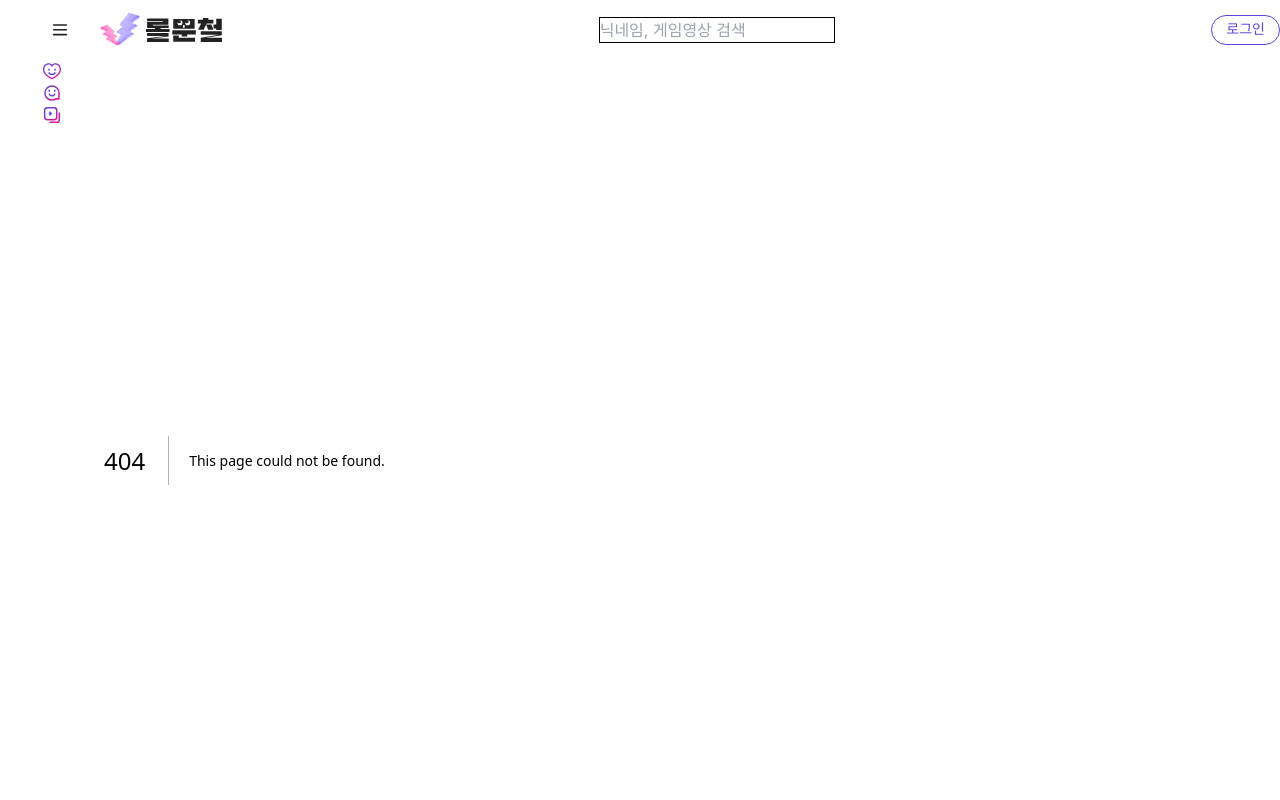
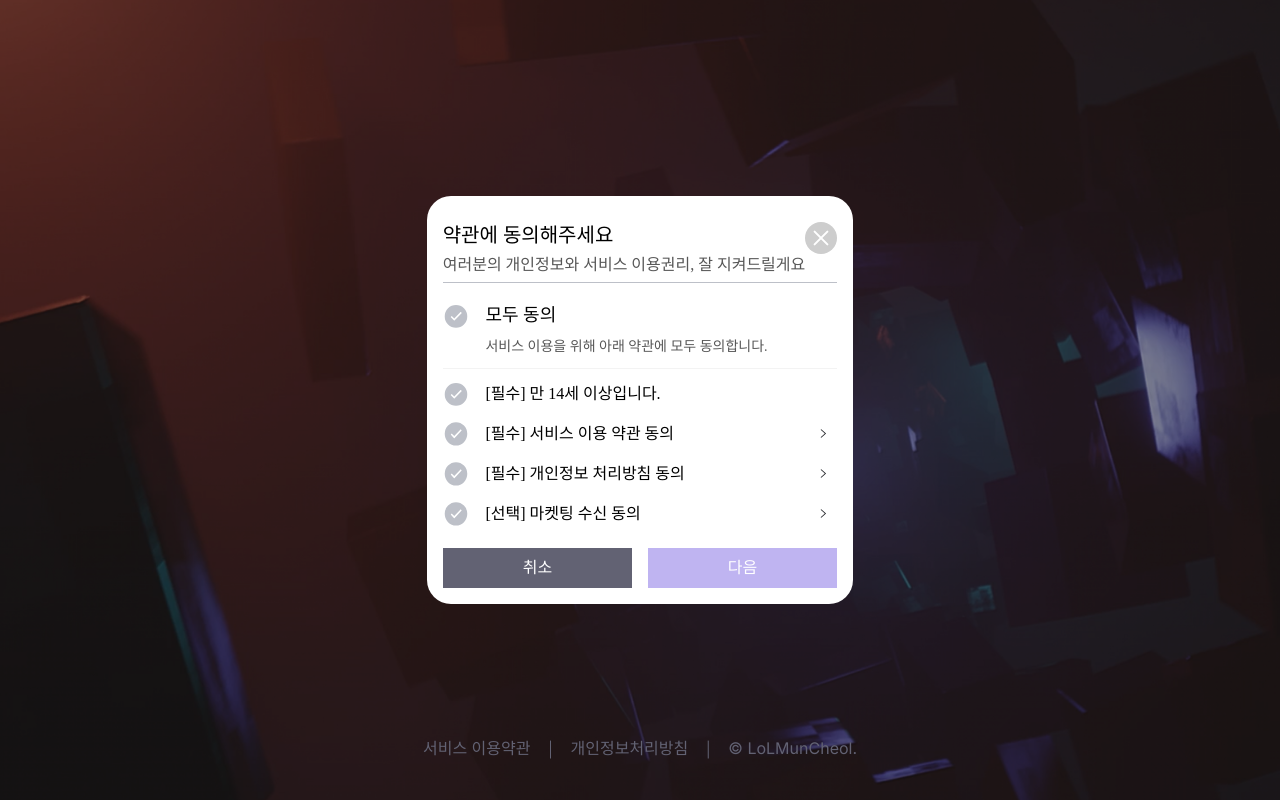
Before and after one commit to gamemuncheol/gamemuncheol-frontend, a Next.js app: page /signup in a window 1280 px wide. Before the commit this address had no page. Shown: the top 800 px of the page. Built offline with nearby package versions, Linux system fonts and the light colour scheme; no server answers; a web font is replaced by a local one.

Commit message:
feat: login, signup 페이지 분리 - 토큰이 있으면 /login에 접근 제한되기 때문에,이후 작업은 signup으로 분리

```diff
--- /dev/null
+++ b/src/app/(route)/signup/page.tsx
@@ -0,0 +1,16 @@
+import Footer from '@/components/@common/footer/Footer';
+import SignupView from '@/components/signup/signupview/SignupView';
+
+export default function Signup() {
+  return (
+    <div className="h-screen w-screen bg-cover bg-login-bg flex flex-col">
+      {/* <Video src={bgvideo} /> */}
+      <div className="flex flex-1 flex-col justify-center items-center">
+        <SignupView />
+      </div>
+      <div className="sticky bottom-0">
+        <Footer use="login" />
+      </div>
+    </div>
+  );
+}
--- a/src/components/login/loginview/LoginView.tsx
+++ b/src/components/login/loginview/LoginView.tsx
@@ -3,12 +3,12 @@
 import Image from 'next/image';
 import loginlogo from '@/assets/login/loginlogo.svg';
 import { useSearchParams, useRouter } from 'next/navigation';
-import { useEffect, useState } from 'react';
+import { useEffect } from 'react';
 
 import useLoginStore from '@/store/useMemberStore';
 import { GoogleLogin, AppleLogin, UserAgree, Nickname } from '@/components/index';
-import { usePatchAgree } from '@/services/mutations/member';
 import { useIsAgree } from '@/services/queries/member';
+import { useCookies } from 'react-cookie';
 
 export default function LoginView() {
   const router = useRouter();
@@ -16,55 +16,37 @@ export default function LoginView() {
 
   const accessToken = params.get('accessToken') || '';
   const refreshToken = params.get('refreshToken');
+  const [cookies, setCookie, removeCookie] = useCookies(['refreshToken']);
 
   //로그인 성공 여부
   const isLoggined = useLoginStore((state) => state.isLoggined);
   const setIsLoggined = useLoginStore((state) => state.setIsLoggined);
 
-  // modal
-  const [showUserAgree, setShowUserAgree] = useState(false);
-  const [showNickname, setShowNickname] = useState(false);
+  // is-agreed api
+  const { data: isAgreed, isLoading: isAgreedLoading } = useIsAgree(accessToken ? true : false);
 
   useEffect(() => {
+    if (!isAgreed) {
+      router.push('/signup');
+    } else {
+      router.push('/main');
+    }
+  }, [isAgreed]);
+
+  // 로그인 성공 시
+  useEffect(() => {
     if (accessToken && refreshToken) {
+      setCookie('refreshToken', refreshToken);
       localStorage.setItem('accessToken', accessToken);
-      localStorage.setItem('refreshToken', refreshToken);
       setIsLoggined(true);
-      router.push('/login');
     }
   }, [params]);
-
-  useEffect(() => {
-    const token = localStorage.getItem('refreshToken');
-    if (token) {
-      setIsLoggined(true);
-      setShowUserAgree(true);
-    }
-  }, []);
-
-  // is-agreed api
-  const { data: isAgreed, isLoading: isAgreedLoading } = useIsAgree(isLoggined);
-  const { mutate: patchAgree } = usePatchAgree();
-
-  const handleAgreeConfirm = () => {
-    patchAgree();
-    setShowUserAgree(false);
-  };
-
-  useEffect(() => {
-    if (isAgreed) {
-      setShowUserAgree(false);
-      setShowNickname(true);
-    }
-  }, [isAgreed]);
 
   if (isAgreedLoading) {
     return <div className="body01R text-white">로딩 중.. 잠시만 기다려주세요</div>;
   }
 
   return (
-    <>
-      {!isLoggined && (
     <div className="flex flex-col items-center justify-center gap-6">
       <Image width={360} height={200} priority src={loginlogo} placeholder="empty" alt="logo" />
       <div className="flex flex-col items-center gap-2.5">
@@ -80,9 +62,5 @@ export default function LoginView() {
         <GoogleLogin />
       </div>
     </div>
-      )}
-      {showUserAgree && <UserAgree handleAllAgreeConfirm={handleAgreeConfirm} />}
-      {showNickname && <Nickname />}
-    </>
   );
 }
--- /dev/null
+++ b/src/components/signup/signupview/SignupView.tsx
@@ -0,0 +1,42 @@
+'use client';
+
+import { useEffect, useState } from 'react';
+
+import useLoginStore from '@/store/useMemberStore';
+import { UserAgree, Nickname } from '@/components/index';
+import { usePatchAgree } from '@/services/mutations/member';
+import { useIsAgree } from '@/services/queries/member';
+
+export default function SignupView() {
+  //로그인 성공 여부
+  const isLoggined = useLoginStore((state) => state.isLoggined);
+
+  // is-agreed api
+  const { data: isAgreed, isLoading: isAgreedLoading } = useIsAgree(isLoggined);
+  const { mutate: patchAgree } = usePatchAgree();
+
+  // modal
+  const [showNickname, setShowNickname] = useState(false);
+
+  useEffect(() => {
+    if (isAgreed) {
+      setShowNickname(true);
+    }
+  }, [isAgreed]);
+
+  const handleAgreeConfirm = () => {
+    patchAgree();
+    setShowNickname(true);
+  };
+
+  if (isAgreedLoading) {
+    return <div className="body01R text-white">로딩 중.. 잠시만 기다려주세요</div>;
+  }
+
+  return (
+    <>
+      {!isAgreed && <UserAgree handleAllAgreeConfirm={handleAgreeConfirm} />}
+      {showNickname && <Nickname />}
+    </>
+  );
+}
--- a/src/layout/LayoutProvider.tsx
+++ b/src/layout/LayoutProvider.tsx
@@ -13,7 +13,7 @@ export const LayoutProvider = ({
   const pathname = usePathname() || '';
 
   const CommonHideComponent = () => {
-    const pagesToHide = ['/login'];
+    const pagesToHide = ['/login', '/signup'];
     return pagesToHide.includes(pathname);
   };
 
```
Lines whose indentation alone changed are shown as unchanged.
